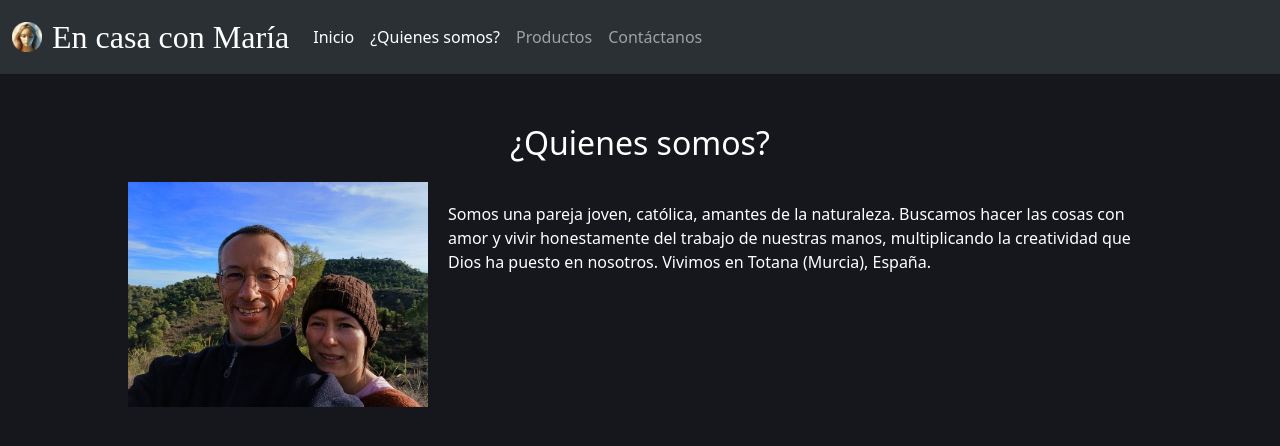
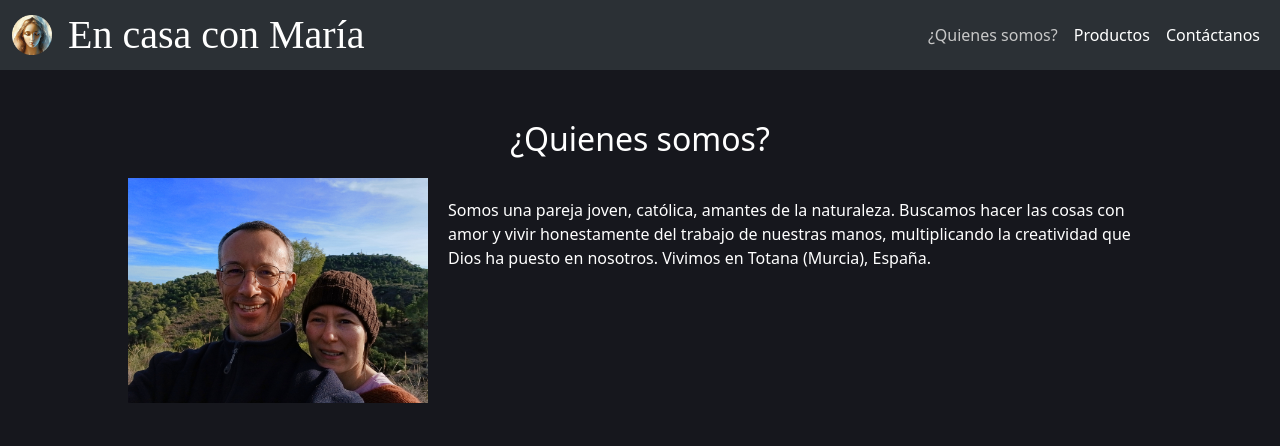
Before and after one commit to BrRoman/encasaconmaria, a React (Vite) app: page /encasaconmaria/about in a window 1280 px wide. Shown: the top 446 px of the page. Built offline with nearby package versions, Linux system fonts and the light colour scheme.

Commit message:
Menu: improve formatting.

```diff
--- a/src/components/Menu.css
+++ b/src/components/Menu.css
@@ -1,13 +1,8 @@
 nav {
-  img {
-    margin: 0 10px 0 0;
-    vertical-align: text-bottom;
+  .navbar-brand {
+    font-family: cursive;
   }
 
-  .navbar-brand {
-    font-family: cursive;
-    font-size: 2em;
-    alignment-baseline: center;
   .nav-item {
     .active {
       color: rgb(200, 200, 200) !important;
--- a/src/components/Menu.jsx
+++ b/src/components/Menu.jsx
@@ -5,19 +5,14 @@ import './Menu.css'
 const pages = [
   {
     id: 1,
-    slug: "",
-    title: "Inicio",
-  },
-  {
-    id: 2,
     slug: "about",
     title: "¿Quienes somos?",
   }, {
-    id: 3,
+    id: 2,
     slug: "products",
     title: "Productos",
   }, {
-    id: 4,
+    id: 3,
     slug: "contact",
     title: "Contáctanos",
   },
@@ -36,14 +31,14 @@ const pagesHtml = pages.map(page => {
 function Menu(props) {
   return (
     <>
-      <nav className="navbar bg-dark navbar-expand-lg bg-body-tertiary" data-bs-theme="dark">
+      <nav className="navbar bg-dark navbar-expand-lg bg-body-tertiary p-0" data-bs-theme="dark">
         <div className="container-fluid">
-          <img src={mariaImg} alt="Virgen María" width="30px" />
-          <Link className="navbar-brand" to={"/encasaconmaria/"}>En casa con María</Link>
+          <img src={mariaImg} alt="Virgen María" width="40px" className="me-3" />
+          <Link className="navbar-brand fs-1" to={"/encasaconmaria/"}>En casa con María</Link>
           <button className="navbar-toggler" type="button" data-bs-toggle="collapse" data-bs-target="#navbarNav" aria-controls="navbarNav" aria-expanded="false" aria-label="Toggle navigation">
             <span className="navbar-toggler-icon"></span>
           </button>
-          <div className="collapse navbar-collapse" id="navbarNav">
+          <div className="collapse navbar-collapse d-lg-flex justify-content-lg-end" id="navbarNav">
             <ul className="navbar-nav">
               {pagesHtml}
             </ul>
```
